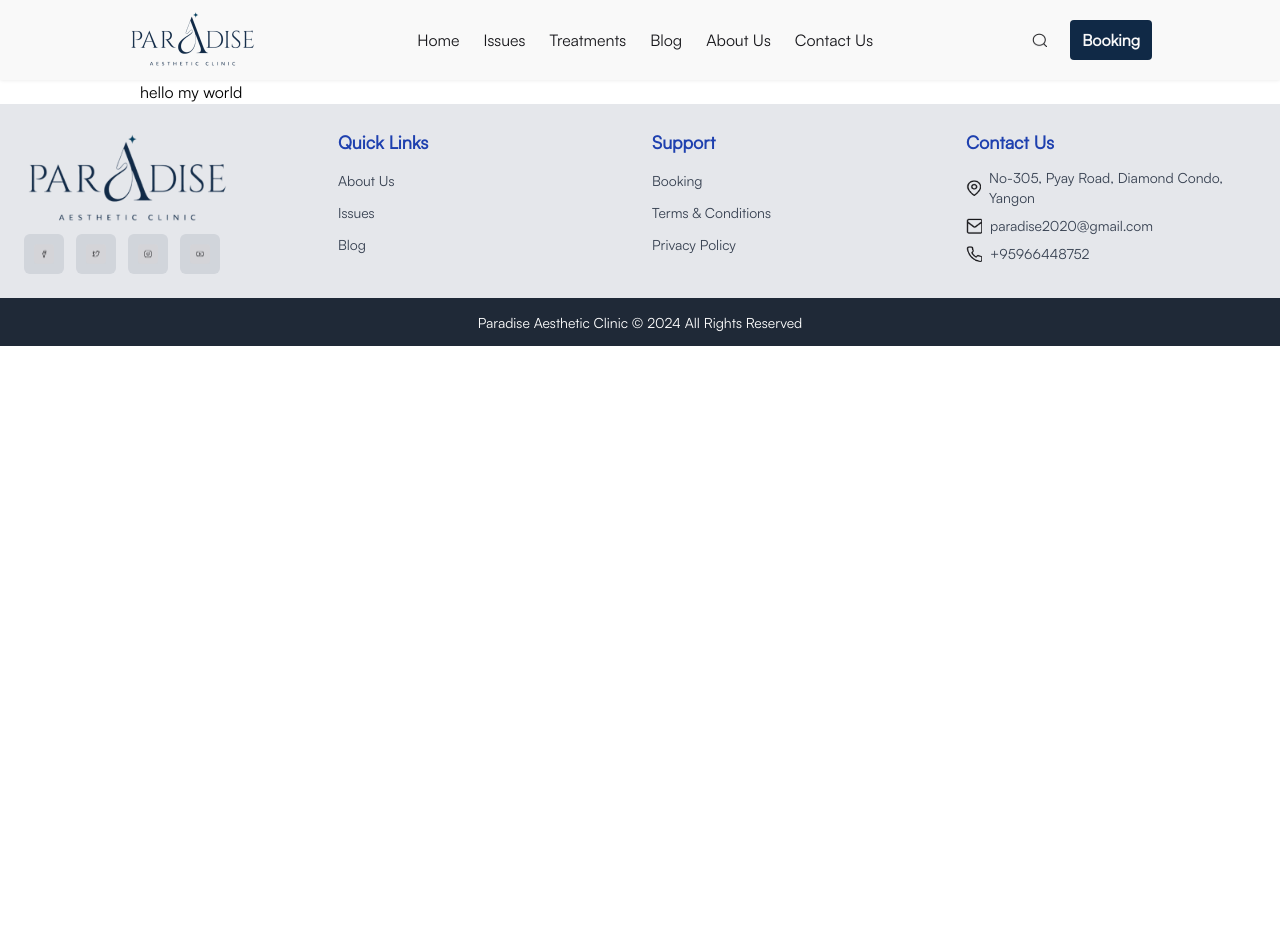
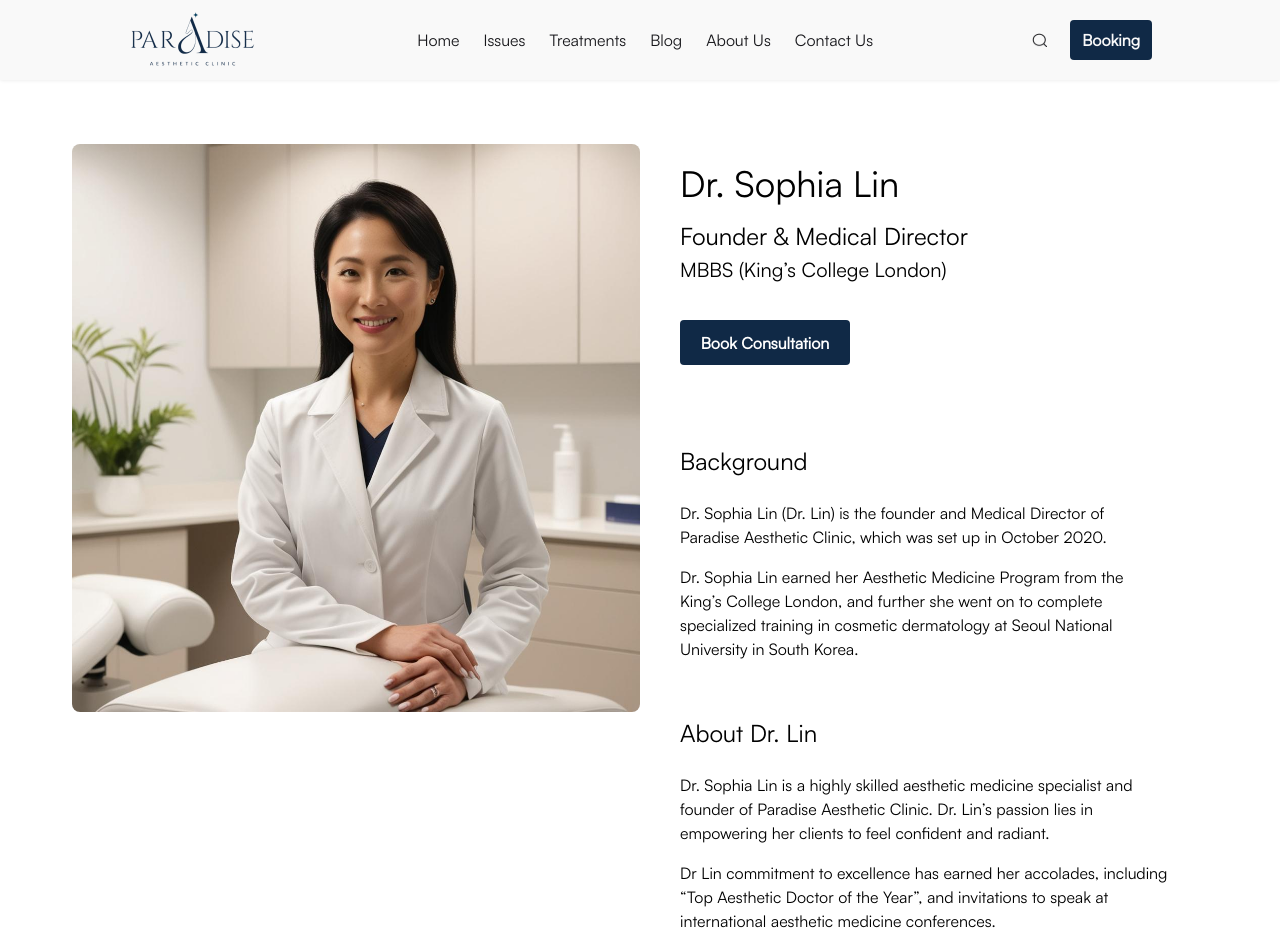
Before and after one commit to BoEain24/clinic_mc6, a React (Vite) app: page /doctor-detail/1 in a window 1280 px wide. Shown: the top 952 px of the page. Before the commit the page ends 800 px from the top, so only its background shows below. Built offline with nearby package versions, Linux system fonts and the light colour scheme.

Commit message:
aboutus ui done

```diff
--- a/src/features/public/pages/AboutUs/DoctorDetail.jsx
+++ b/src/features/public/pages/AboutUs/DoctorDetail.jsx
@@ -1,24 +1,15 @@
 import React from "react";
 import Container from "./components/Container";
-import { useParams } from "react-router-dom";
-import useOurDoctor from "../../../../store/UseOurDoctors";
+import DoctorDetailSection from "./components/DoctorDetailSection";
 
 const DoctorDetail = () => {
-  const { doctorSlug } = useParams();
+  // const { doctorSlug } = useParams();
 
-  const { doctors } = useOurDoctor();
-  console.log(doctorSlug);
-
-  const currentDoctor = doctors.find(
-    (doctor) => doctor.slug == doctorSlug
-  );
-
-  console.log(currentDoctor);
 
 
   return (
     <Container>
-      <h1>hello my world</h1>
+      <DoctorDetailSection />
     </Container>
   );
 };
--- a/src/features/public/pages/AboutUs/components/Container.jsx
+++ b/src/features/public/pages/AboutUs/components/Container.jsx
@@ -1,6 +1,6 @@
 const Container = ({ children, className }) => {
     return (
-      <div className={`w-full md:w-[720px]  lg:w-[1000px] mx-auto ${className}`}>
+      <div className={`w-full md:w-[720px] lg:w-[1000px] xl:w-[1200px] mx-auto xl:px-00 lg:px-8 md:px-8 px-8 ${className}`}>
         {children}
       </div>
     );
--- /dev/null
+++ b/src/features/public/pages/AboutUs/components/DoctorDetailSection.jsx
@@ -0,0 +1,80 @@
+import React from "react";
+import ValidLink from "../../../../../ui/ValidLink";
+import { BsArrowLeft } from "react-icons/bs";
+import useOurDoctor from "../../../../../store/UseOurDoctors";
+
+const DoctorDetailSection = () => {
+  const doctorSlug = "dr-sophia-lin";
+
+  const { doctors } = useOurDoctor();
+  console.log(doctorSlug);
+
+  const currentDoctor = doctors.find((doctor) => doctor.slug == doctorSlug);
+
+  console.log(currentDoctor);
+
+  console.log(currentDoctor.images.mainImg);
+
+  return (
+    <section className="py-16">
+      <div className="grid grid-cols-2">
+        <div className="col-span-1 h-[453px] relative">
+          <img className="rounded-lg" src="../../../../../../src/assets/images/about-us/aesthetic clinic Asian doctor(female) photo example.jpg" alt="" />
+        </div>
+        <div className=" col-span-1 px-[40px] py-[20px]">
+          <div className="">
+            <h1 className="text-4xl mb-4">{currentDoctor.names.fullName}</h1>
+            {currentDoctor.isFounder && (
+              <p className="text-2xl mb-1">Founder & Medical Director</p>
+            )}
+            <p className="text-xl">{currentDoctor.degree}</p>
+            <div className="mt-9">
+              <button className="flex w-[170px] h-[45px]  justify-center items-center  bg-[#102946] rounded-[4px] gap-3">
+                <span className="text-[16px] font-bold text-white">
+                  Book Consultation
+                </span>
+              </button>
+            </div>
+          </div>
+          <div className="mt-20">
+            <h3 className="text-2xl">Background</h3>
+            <div>
+              <p className="text-base mt-6">
+                {currentDoctor.background.firstPara}
+              </p>
+              <p className="text-base mt-4">
+                {currentDoctor.background.secondPara}
+              </p>
+            </div>
+          </div>
+          <div className="mt-14">
+            <h3 className="text-2xl">About {currentDoctor.names.shortName}</h3>
+            <div>
+              <p className="text-base mt-6">{currentDoctor.about.firstPara}</p>
+              <p className="text-base mt-4">{currentDoctor.about.secondPara}</p>
+            </div>
+          </div>
+          <div className="mt-14">
+            <h3 className="text-2xl">Area of Specialty</h3>
+            <div>
+              <p className="text-base mt-6">{currentDoctor.areaOfSpecialty}</p>
+            </div>
+          </div>
+          <div className="mt-14 bg-red-500 h-[520px]">
+            <img  className="h-{250px} " src={currentDoctor.images.firstImg} alt="" />
+            <img src="" alt="" />
+          </div>
+          <div className="mt-14">
+            <h3 className="text-xl">Follow {currentDoctor.names.shortName} and to know update news !</h3>
+            <div className="mt-4 flex gap-6">
+              <img className="w-[28px] h-[32px]" src="../../../../../../src/assets/images/about-us/square-instagram-brands-solid.svg" alt="" />
+              <img className="w-[28px] h-[32px]" src="../../../../../../src/assets/images/about-us/facebook-brands-solid.svg" alt="" />
+            </div>
+          </div>
+        </div>
+      </div>
+    </section>
+  );
+};
+
+export default DoctorDetailSection;
--- a/src/features/public/pages/AboutUs/components/OurDoctorCard.jsx
+++ b/src/features/public/pages/AboutUs/components/OurDoctorCard.jsx
@@ -4,6 +4,8 @@ import { Link } from "react-router-dom";
 import ValidLink from "../../../../../ui/ValidLink";
 
 const OurDoctorCard = ({ doctor }) => {
+
+  console.log(doctor.images.mainImg);
 
   return (
     <div>
--- a/src/store/useOurDoctors.js
+++ b/src/store/useOurDoctors.js
@@ -29,7 +29,7 @@ const useOurDoctor = create((set) => ( {
         firstPara:
           "Dr. Sophia Lin is a highly skilled aesthetic medicine specialist and founder of Paradise Aesthetic Clinic. Dr. Lin’s passion lies in empowering her clients to feel confident and radiant.",
 
-        second:
+        secondPara:
           "Dr Lin commitment to excellence has earned her accolades, including “Top Aesthetic Doctor of the Year”, and invitations to speak at international aesthetic medicine conferences.",
       },
 
```
Also changed, not shown: src/assets/images/about-us/facebook-brands-solid.svg (added), src/assets/images/about-us/square-instagram-brands-solid.svg (added).
